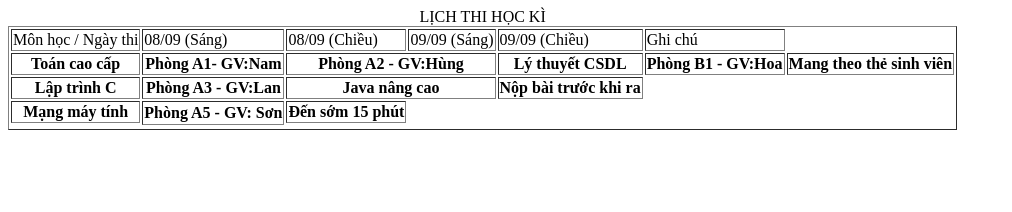
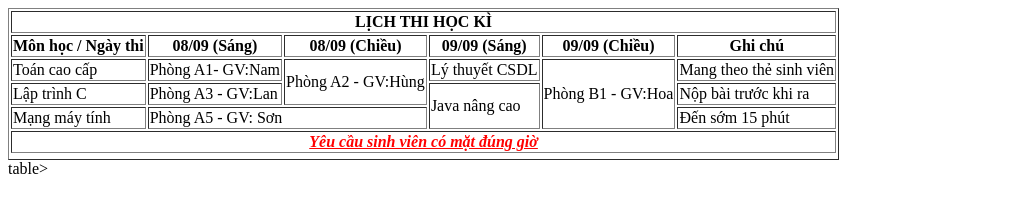
Before and after one commit to Lynx-1ST/25K1_WebDesign, a plain HTML site: page baitap1.html in a window 1280 px wide. Shown: the whole page, without its empty margins (0-1012 px from the left). Drawn offline with Linux system fonts and the light colour scheme.

Commit message:
Update baitap1.html
Finish

```diff
--- a/baitap1.html
+++ b/baitap1.html
@@ -7,34 +7,40 @@
 	</head>
 	<body>
 		<table border = "1">
-			<caption> LỊCH THI HỌC KÌ </caption>
+			 <tr>
+			  <th colspan="6">LỊCH THI HỌC KÌ</th>
+			 </tr>
 			<tr>
-				<td> Môn học / Ngày thi </td>
-				<td> 08/09 (Sáng) </td>
-				<td> 08/09 (Chiều) </td>
-				<td> 09/09 (Sáng) </td>
-				<td> 09/09 (Chiều) </td>
-				<td> Ghi chú </td>
+				<th> Môn học / Ngày thi </th>
+				<th> 08/09 (Sáng) </th>
+				<th> 08/09 (Chiều) </th>
+				<th> 09/09 (Sáng) </th>
+				<th> 09/09 (Chiều) </th>
+				<th> Ghi chú </th>
 			</tr>
-				<th> Toán cao cấp </th>
-				<th> Phòng A1- GV:Nam </th>
-				<th colspan="2"> Phòng A2 - GV:Hùng </th>
-				<th> Lý thuyết CSDL </th>
-				<th colspan="3"> Phòng B1 - GV:Hoa </th>
-				<th> Mang theo thẻ sinh viên </th>
+				<td> Toán cao cấp </td>
+				<td> Phòng A1- GV:Nam </td>
+				<td rowspan="2"> Phòng A2 - GV:Hùng </td>
+				<td> Lý thuyết CSDL </td>
+				<td rowspan="3"> Phòng B1 - GV:Hoa </td>
+				<td> Mang theo thẻ sinh viên </td>
 
 			<tr>
-				<th> Lập trình C </th>
-				<th> Phòng A3 - GV:Lan </th>
-				<th colspan ="2" > Java nâng cao </th>
-				<th> Nộp bài trước khi ra </th>
+				<td> Lập trình C </td>
+				<td> Phòng A3 - GV:Lan </td>
+				<td rowspan ="2" > Java nâng cao </td>
+				<td> Nộp bài trước khi ra </td>
 			</tr>
 			<tr>
-				<th> Mạng máy tính </th>
-				<th rowspan ="2"> Phòng A5 - GV: Sơn </th>
-				<th> Đến sớm 15 phút </th>
-			</tr> <tr> </tr> <tr> </tr>
+				<td> Mạng máy tính </td>
+				<td colspan ="2"> Phòng A5 - GV: Sơn </td>
+				<td> Đến sớm 15 phút </td>
+			</tr>
+			<th colspan="6" style="color: red; font-style: italic; text-decoration: underline">Yêu cầu sinh viên có mặt đúng giờ</th>
+			<tr> </tr> <tr> </tr>
 
 		</table>
 	</body>
+</html>table>
+	</body>
 </html>
```
